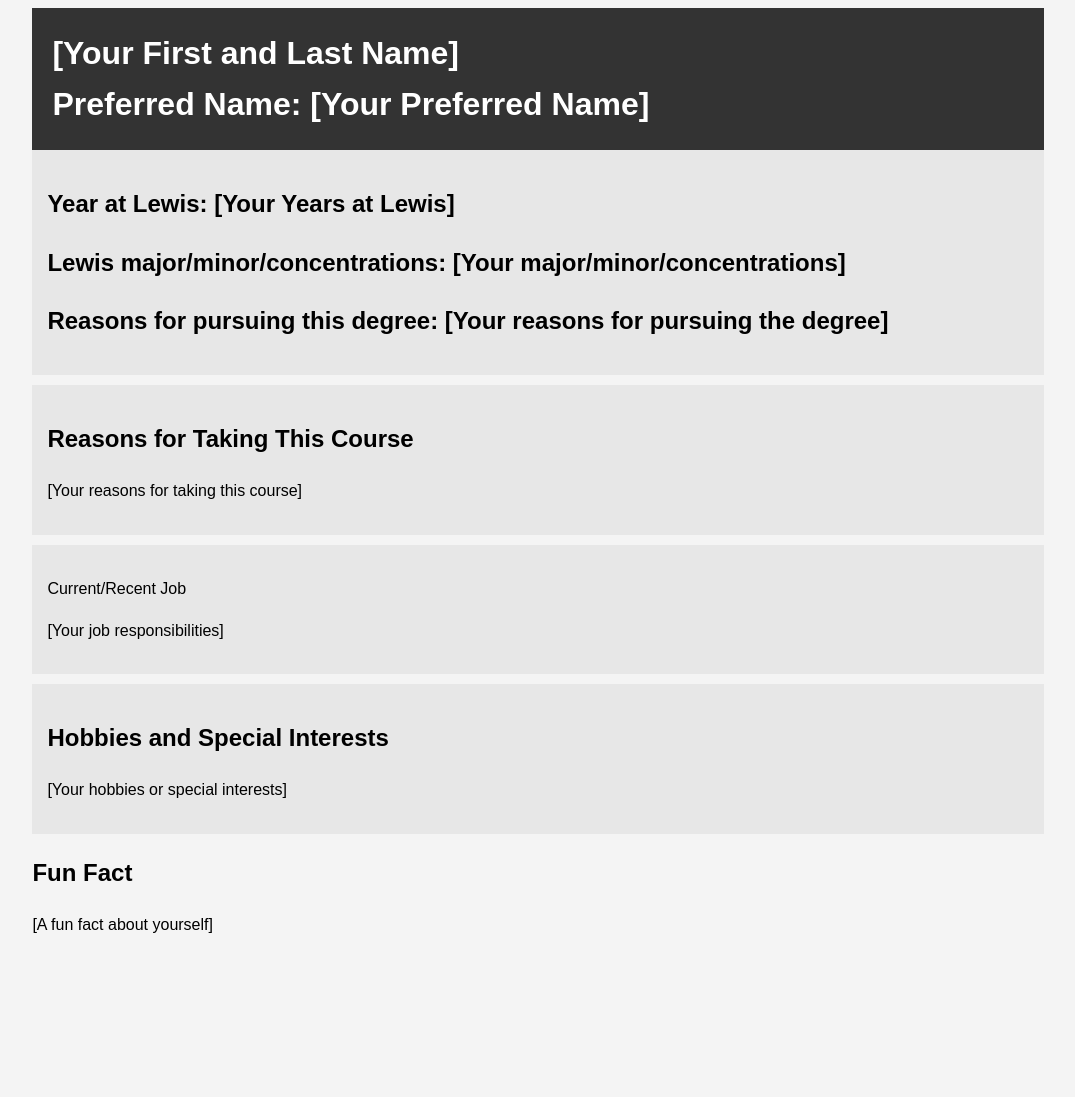
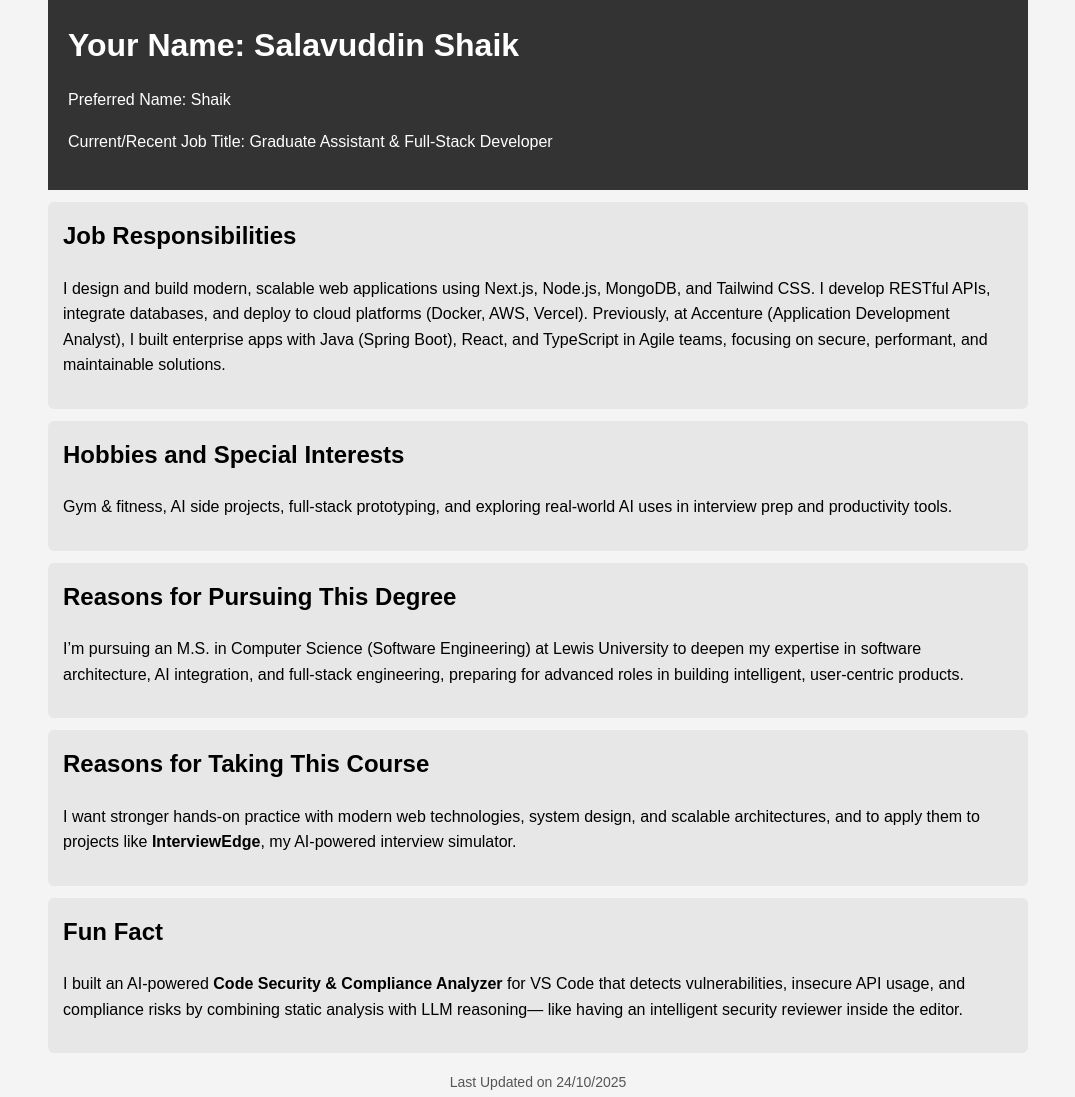
Before and after one commit to SalavuddinShaik/Me, a plain HTML site: page index.html in a window 1280 px wide. Shown: the whole page, without its empty margins (102-1177 px from the left). Before the commit the page ends 962 px from the top, so only its background shows below. Drawn offline with Linux system fonts and the light colour scheme.

Commit message:
index.html

```diff
--- a/index.html
+++ b/index.html
@@ -1,65 +1,77 @@
 <!DOCTYPE html>
-<html>
+<html lang="en">
 <head>
-    <title>About Me</title>
+  <meta charset="utf-8" />
+  <title>About Me - Salavuddin Shaik</title>
+  <meta name="viewport" content="width=device-width, initial-scale=1" />
   <style>
-        body {
-            font-family: Arial, sans-serif;
-            background-color: #f4f4f4;
-            line-height: 1.6;
-        }
-        .container {
-            width: 80%;
-            margin: auto;
-            overflow: hidden;
-        }
-        .main-info {
-            background: #333;
-            color: #fff;
-            padding: 20px;
-        }
-        .main-info h1 {
-            margin: 0;
-        }
-        .hobbies, .lewis, .course, .job {
+    body { font-family: Arial, sans-serif; background-color: #f4f4f4; line-height: 1.6; margin: 0; }
+    .container { width: 80%; max-width: 980px; margin: 0 auto; padding: 0 12px; }
+    .main-info { background: #333; color: #fff; padding: 20px; }
+    .main-info h1 { margin: 0 0 6px; }
+    .hobbies, .career, .course {
       background: #e7e7e7;
       padding: 15px;
-            margin-bottom: 10px;
+      margin: 12px 0;
+      border-radius: 6px;
     }
+    .career h2, .hobbies h2, .course h2 { margin-top: 0; }
+    footer { text-align: center; font-size: 14px; margin: 18px 0 28px; color: #555; }
   </style>
 </head>
 <body>
   <div class="container">
     <header class="main-info">
-            <h1>[Your First and Last Name]</h1>
-            <h1>Preferred Name: [Your Preferred Name]</h1>
+      <h1>Your Name: Salavuddin Shaik</h1>
+      <p>Preferred Name: Shaik</p>
+      <p>Current/Recent Job Title: Graduate Assistant & Full-Stack Developer</p>
     </header>
 
-        <section class="lewis">
-			<h2>Year at Lewis: [Your Years at Lewis]</h2>
-			<h2>Lewis major/minor/concentrations: [Your major/minor/concentrations]</h2>
-			<h2>Reasons for pursuing this degree: [Your reasons for pursuing the degree]</h2>
+    <section class="career">
+      <h2>Job Responsibilities</h2>
+      <p>
+        I design and build modern, scalable web applications using Next.js, Node.js, MongoDB, and Tailwind CSS.
+        I develop RESTful APIs, integrate databases, and deploy to cloud platforms (Docker, AWS, Vercel).
+        Previously, at Accenture (Application Development Analyst), I built enterprise apps with Java (Spring Boot),
+        React, and TypeScript in Agile teams, focusing on secure, performant, and maintainable solutions.
+      </p>
+    </section>
+
+    <section class="hobbies">
+      <h2>Hobbies and Special Interests</h2>
+      <p>
+        Gym & fitness, AI side projects, full-stack prototyping, and exploring real-world AI uses in
+        interview prep and productivity tools.
+      </p>
+    </section>
+
+    <section class="career">
+      <h2>Reasons for Pursuing This Degree</h2>
+      <p>
+        I’m pursuing an M.S. in Computer Science (Software Engineering) at Lewis University to deepen my expertise
+        in software architecture, AI integration, and full-stack engineering, preparing for advanced roles in
+        building intelligent, user-centric products.
+      </p>
     </section>
 
     <section class="course">
       <h2>Reasons for Taking This Course</h2>
-            <p>[Your reasons for taking this course]</p>
+      <p>
+        I want stronger hands-on practice with modern web technologies, system design, and scalable architectures,
+        and to apply them to projects like <strong>InterviewEdge</strong>, my AI-powered interview simulator.
+      </p>
     </section>
 
-		<section class="job">
-            <p>Current/Recent Job</p>
-			<p>[Your job responsibilities]</p>
+    <section class="career">
+      <h2>Fun Fact</h2>
+      <p>
+        I built an AI-powered <strong>Code Security & Compliance Analyzer</strong> for VS Code that detects
+        vulnerabilities, insecure API usage, and compliance risks by combining static analysis with LLM reasoning—
+        like having an intelligent security reviewer inside the editor.
+      </p>
     </section>
 
-        <section class="hobbies">
-            <h2>Hobbies and Special Interests</h2>
-            <p>[Your hobbies or special interests]</p>
-        </section>
-
-        <section class="fun-fact">
-            <h2>Fun Fact</h2>
-            <p>[A fun fact about yourself]</p>
-        </section>
+    <footer>Last Updated on 24/10/2025</footer>
   </div>
 </body>
 </html>
```
Lines whose indentation alone changed are shown as unchanged.
